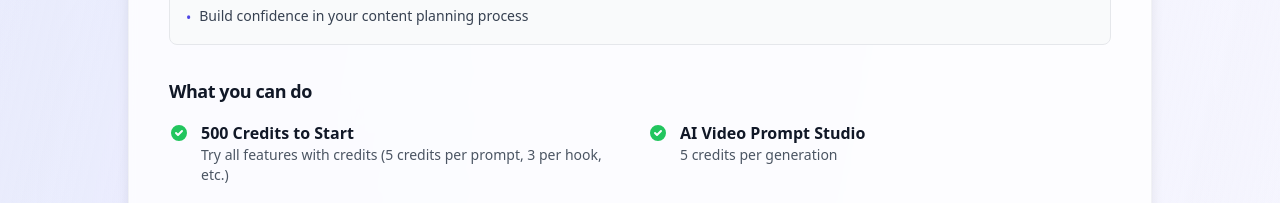
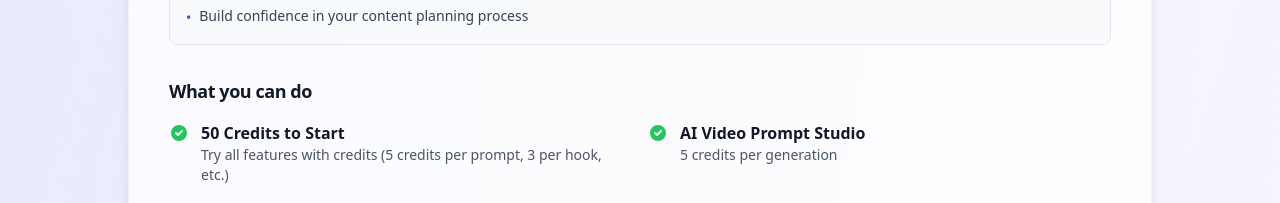
Before and after one commit to pramana15co-stack/ShortsOS, a Next.js app: page /pricing in a window 1280 px wide. Shown: the part 1020-1223 px from the top of the page. Built offline with nearby package versions, Linux system fonts and the light colour scheme; no server answers.

Commit message:
Update free credits from 500 to 50 across frontend and backend

```diff
--- a/app/api/bootstrap-profile/route.ts
+++ b/app/api/bootstrap-profile/route.ts
@@ -58,7 +58,7 @@ export async function POST() {
         subscription_tier: 'free',
         subscription_status: 'inactive',
         plan_expiry: null,
-        credits: 100,
+        credits: 50,
         is_admin: false
       })
 
@@ -67,7 +67,7 @@ export async function POST() {
         return NextResponse.json({ error: 'Failed to create profile' }, { status: 500 })
       }
 
-      return NextResponse.json({ ok: true, credits: 100 })
+      return NextResponse.json({ ok: true, credits: 50 })
     }
 
     return NextResponse.json({ ok: true, credits: existing.credits })
--- a/app/api/generate/route.ts
+++ b/app/api/generate/route.ts
@@ -49,7 +49,7 @@ export async function POST(request: NextRequest) {
         .from('profiles')
         .insert({
           user_id: userId,
-          credits: 500, // Default for new/recovered profiles
+          credits: 50, // Default for new/recovered profiles
           subscription_tier: 'free',
           subscription_status: 'inactive',
           updated_at: new Date().toISOString()
--- a/app/api/profiles/ensure/route.ts
+++ b/app/api/profiles/ensure/route.ts
@@ -177,7 +177,7 @@ export async function POST(request: NextRequest) {
         user_id: userId,
         subscription_tier: 'free',
         subscription_status: 'inactive',
-        credits: 500, // Default 500 credits
+        credits: 50, // Default 50 credits
         created_at: new Date().toISOString(),
         updated_at: new Date().toISOString(),
       })
--- a/app/page.tsx
+++ b/app/page.tsx
@@ -188,7 +188,7 @@ export default function Home() {
                   <svg className="w-4 h-4 text-indigo-600" fill="currentColor" viewBox="0 0 20 20">
                     <path fillRule="evenodd" d="M10 18a8 8 0 100-16 8 8 0 000 16zm3.707-9.293a1 1 0 00-1.414-1.414L9 10.586 7.707 9.293a1 1 0 00-1.414 1.414l2 2a1 1 0 001.414 0l4-4z" clipRule="evenodd" />
                   </svg>
-                  <span className="text-xs font-bold text-indigo-700">500 Free Credits</span>
+                  <span className="text-xs font-bold text-indigo-700">50 Free Credits</span>
                 </div>
                 <div className="inline-flex items-center gap-1.5 px-3 py-1 bg-indigo-50 border border-indigo-200 rounded-full">
                   <svg className="w-4 h-4 text-indigo-600" fill="currentColor" viewBox="0 0 20 20">
@@ -217,7 +217,7 @@ export default function Home() {
                 <div className="bg-white/60 backdrop-blur-sm rounded-2xl p-6 border border-indigo-100/50 shadow-sm">
                   <div className="flex flex-col sm:flex-row items-center justify-center gap-6">
                     <div className="text-center sm:text-left">
-                      <div className="text-3xl font-extrabold text-indigo-600 mb-1">500 Credits</div>
+                      <div className="text-3xl font-extrabold text-indigo-600 mb-1">50 Credits</div>
                       <div className="text-sm text-gray-600">Free to try all features</div>
                     </div>
                     <div className="hidden sm:block w-px h-12 bg-gray-200"></div>
@@ -242,7 +242,7 @@ export default function Home() {
                 className="group relative inline-flex items-center justify-center px-8 sm:px-10 py-4 sm:py-5 text-base sm:text-lg font-bold text-white bg-gradient-to-r from-indigo-600 to-purple-600 rounded-xl shadow-lg hover:shadow-xl hover:scale-105 transition-all duration-300 overflow-hidden"
               >
                 <span className="relative z-10 flex items-center gap-2">
-                  <span>Start Free with 500 Credits</span>
+                  <span>Start Free with 50 Credits</span>
                   <svg className="w-5 h-5 group-hover:translate-x-1 transition-transform" fill="none" stroke="currentColor" viewBox="0 0 24 24">
                     <path strokeLinecap="round" strokeLinejoin="round" strokeWidth={2} d="M13 7l5 5m0 0l-5 5m5-5H6" />
                   </svg>
--- a/app/pricing/page.tsx
+++ b/app/pricing/page.tsx
@@ -146,7 +146,7 @@ export default function PricingPage() {
                     <path fillRule="evenodd" d="M10 18a8 8 0 100-16 8 8 0 000 16zm3.707-9.293a1 1 0 00-1.414-1.414L9 10.586 7.707 9.293a1 1 0 00-1.414 1.414l2 2a1 1 0 001.414 0l4-4z" clipRule="evenodd" />
                   </svg>
                   <div>
-                    <div className="font-semibold text-gray-900">500 Credits to Start</div>
+                    <div className="font-semibold text-gray-900">50 Credits to Start</div>
                     <div className="text-sm text-gray-600">Try all features with credits (5 credits per prompt, 3 per hook, etc.)</div>
                   </div>
                 </div>
```
